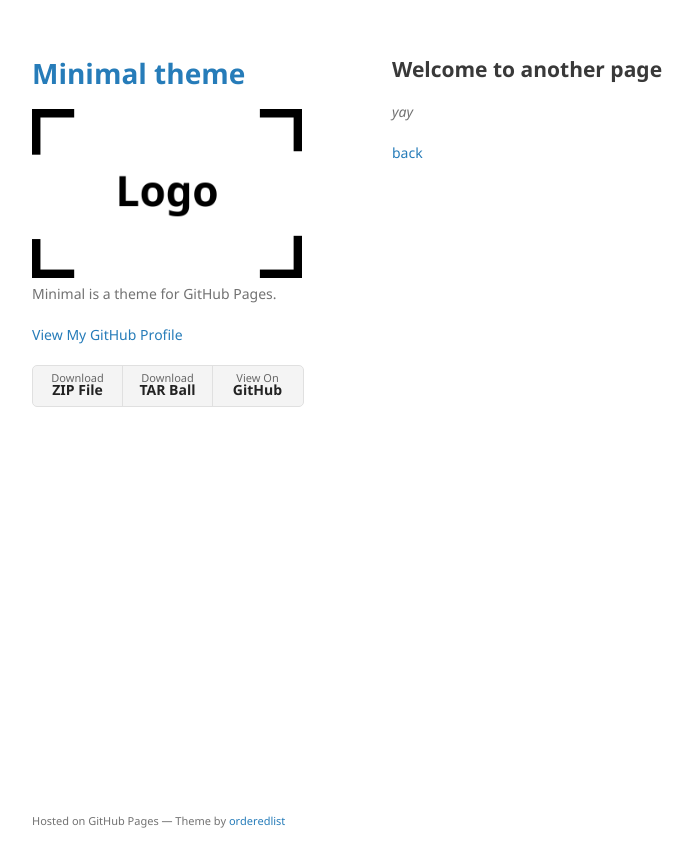
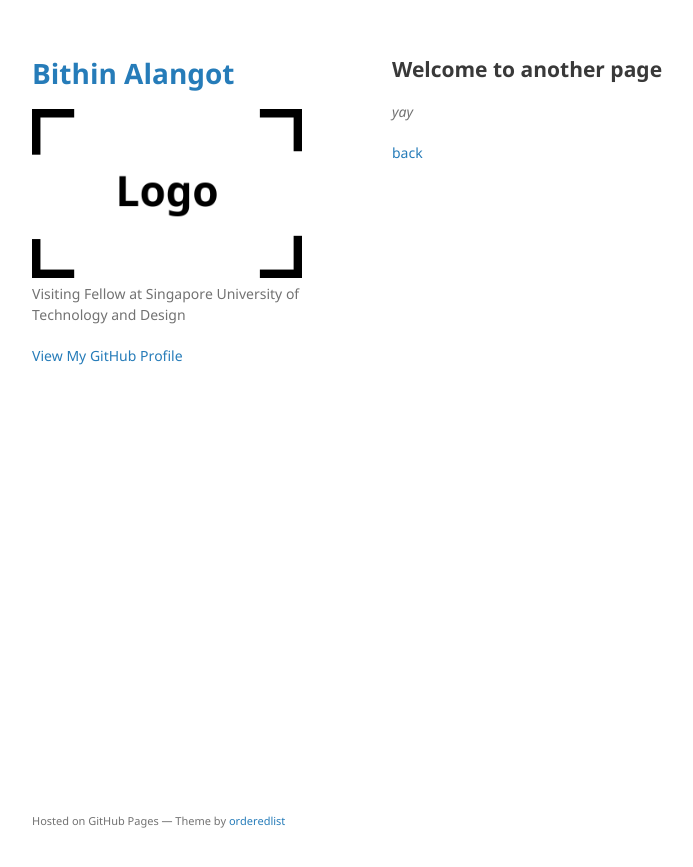
Before and after one commit to bithinalangot/bithinalangot.github.io, a Jekyll site: the page built from another-page.md, in a window 1280 px wide. Shown: the top 867 px of the page, without its empty margins (178-871 px from the left). Built offline with Jekyll 4.4.1, drawn with Linux system fonts in a browser that asks for light colours; our own code applies the rules of GitHub Pages for plain Markdown files.

Commit message:
configure file updated

```diff
--- a/_config.yml
+++ b/_config.yml
@@ -1,6 +1,6 @@
-title: Minimal theme
+title: Bithin Alangot
 logo: /assets/img/logo.png
-description: Minimal is a theme for GitHub Pages.
-show_downloads: true
+description: Visiting Fellow at Singapore University of Technology and Design
+#show_downloads: true
 google_analytics:
 theme: jekyll-theme-minimal
```
